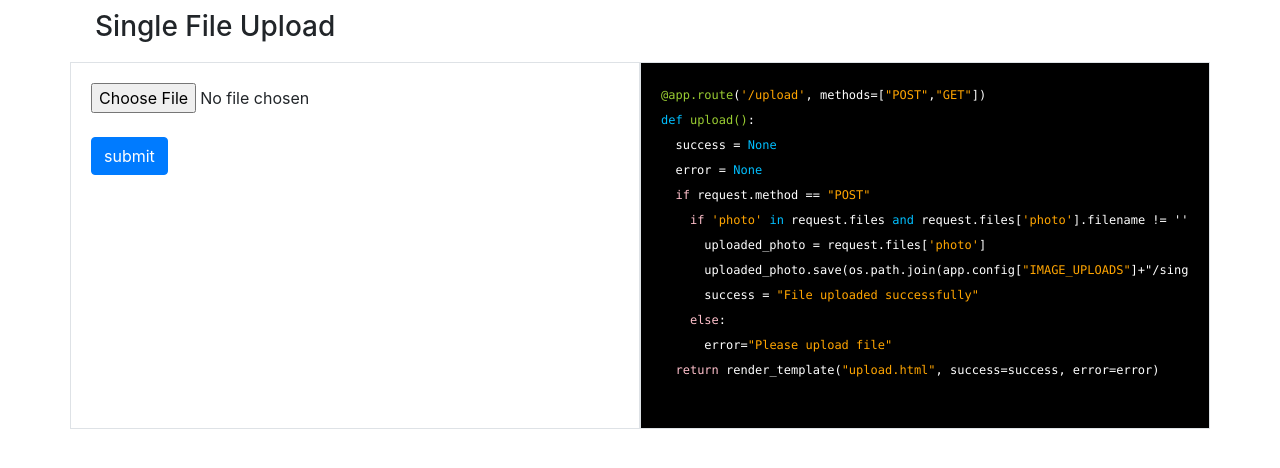
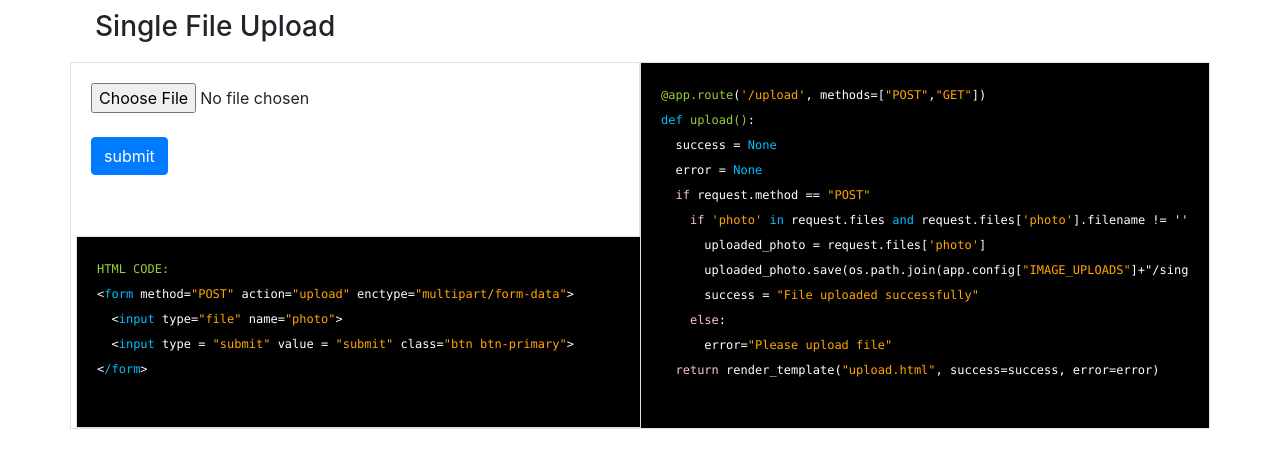
Before and after one commit to BeenaShetty/python-code, a Flask app: page /upload in a window 1280 px wide. Shown: the part 56-524 px from the top of the page. Run offline with Flask 2, Linux system fonts and the light colour scheme; some libraries are stand-ins or nearby versions.

Commit message:
added procfile and change in template

```diff
--- a/templates/upload.html
+++ b/templates/upload.html
@@ -1,7 +1,7 @@
 {% extends "layout.html" %}
 {% block content %}
 <h3 class="p10">Single File Upload</h3>
-<div class="row">
+<div class="row" style="height: 250px;">
    <div class="col-sm-6 border p20">
     {% if error %}
       <div class="alert alert-danger">Error: {{ error }}</div>
@@ -13,7 +13,18 @@
     <input type="file"  name="photo"><br/><br/>
     <input type = "submit" value = "submit" class="btn btn-primary">
   </form>
-   </div>
+  <div class="row">
+    <div class="col align-self-start code-block border p20" style="position: absolute;margin-top: 65px;bottom: 0;">
+      <pre>
+<span class="yellow">HTML CODE:</span>
+<<span class="blue">form</span> method=<span class="orange">"POST"</span> action=<span class="orange">"upload"</span> enctype=<span class="orange">"multipart/form-data"</span>>
+  <<span class="blue">input</span> type=<span class="orange">"file"</span> name=<span class="orange">"photo"</span>>
+  <<span class="blue">input</span> type = <span class="orange">"submit"</span> value = <span class="orange">"submit"</span> class=<span class="orange">"btn btn-primary"</span>>
+<<span class="blue">/form</span>>
+      </pre>
+    </div>
+  </div>
+</div>
   <div class="col-sm-6 code-block border p20">
     <pre>
 <span class="yellow">@app.route</span>(<span class="orange">'/upload'</span>, methods=[<span class="orange">"POST"</span>,<span class="orange">"GET"</span>])
```
Also changed, not shown: templates/multi_upload.html (+11 -0 lines), 1 other file.
